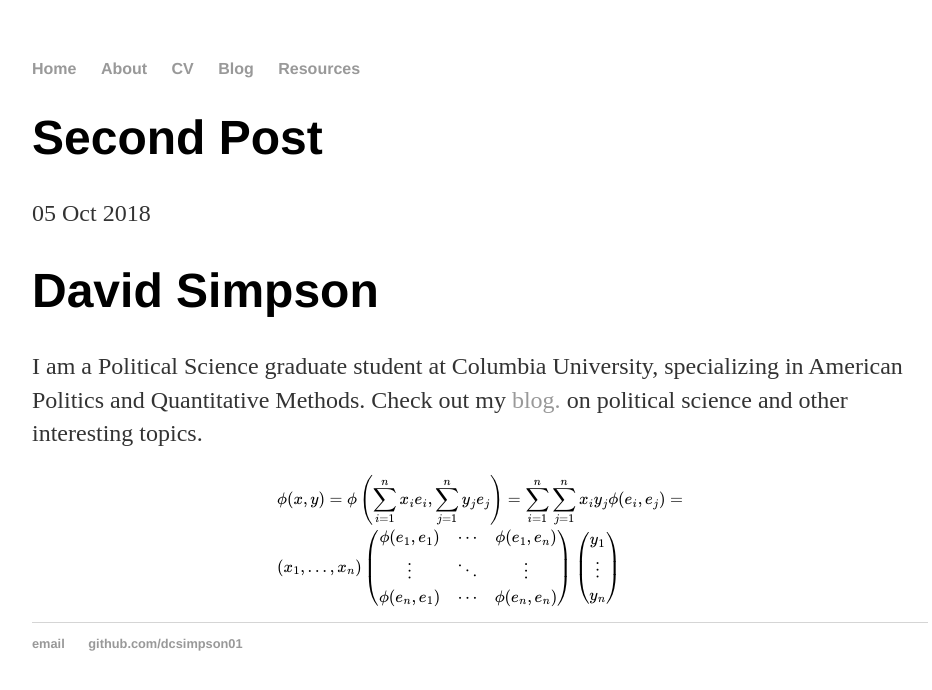
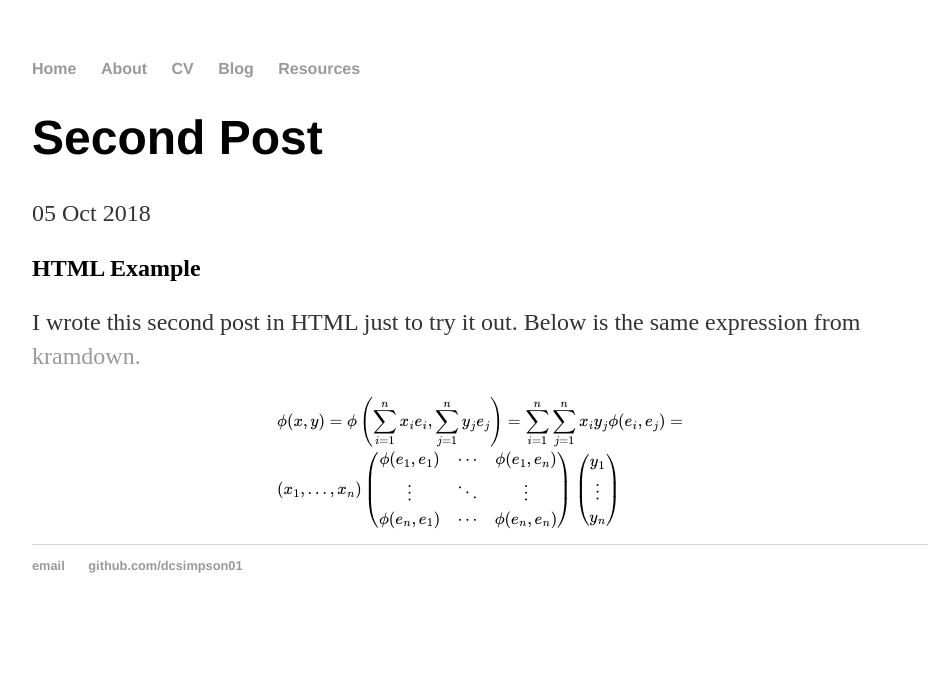
Before and after one commit to dcsimpson01/dcsimpson01.github.io, a Jekyll site: the page built from _posts/2018-10-05-second-post.html, in a window 1280 px wide. Shown: the top 690 px of the page, without its empty margins (160-1092 px from the left). Built offline with Jekyll 4.4.1, drawn with Linux system fonts in a browser that asks for light colours; formulas are drawn with MathJax 3.

Commit message:
Update 2018-10-05-second-post.html

```diff
--- a/_posts/2018-10-05-second-post.html
+++ b/_posts/2018-10-05-second-post.html
@@ -3,10 +3,12 @@ layout: post
 title: Second Post
 ---
 <div class="blurb">
-	<h1>David Simpson</h1>
-	<p> I am a Political Science graduate student at Columbia University, specializing in American Politics and Quantitative Methods. Check out my <a href="/blog"> blog.</a> on political science and other interesting topics.</p>
+	<h2>HTML Example</h2>
+	<p> I wrote this second post in HTML just to try it out. Below is the same expression from
 
-	$$
+		<a href="https://kramdown.gettalong.org/syntax.html#math-blocks"> kramdown.</a></p>
+
+$$
 \begin{align*}
   & \phi(x,y) = \phi \left(\sum_{i=1}^n x_ie_i, \sum_{j=1}^n y_je_j \right)
   = \sum_{i=1}^n \sum_{j=1}^n x_i y_j \phi(e_i, e_j) = \\
```
